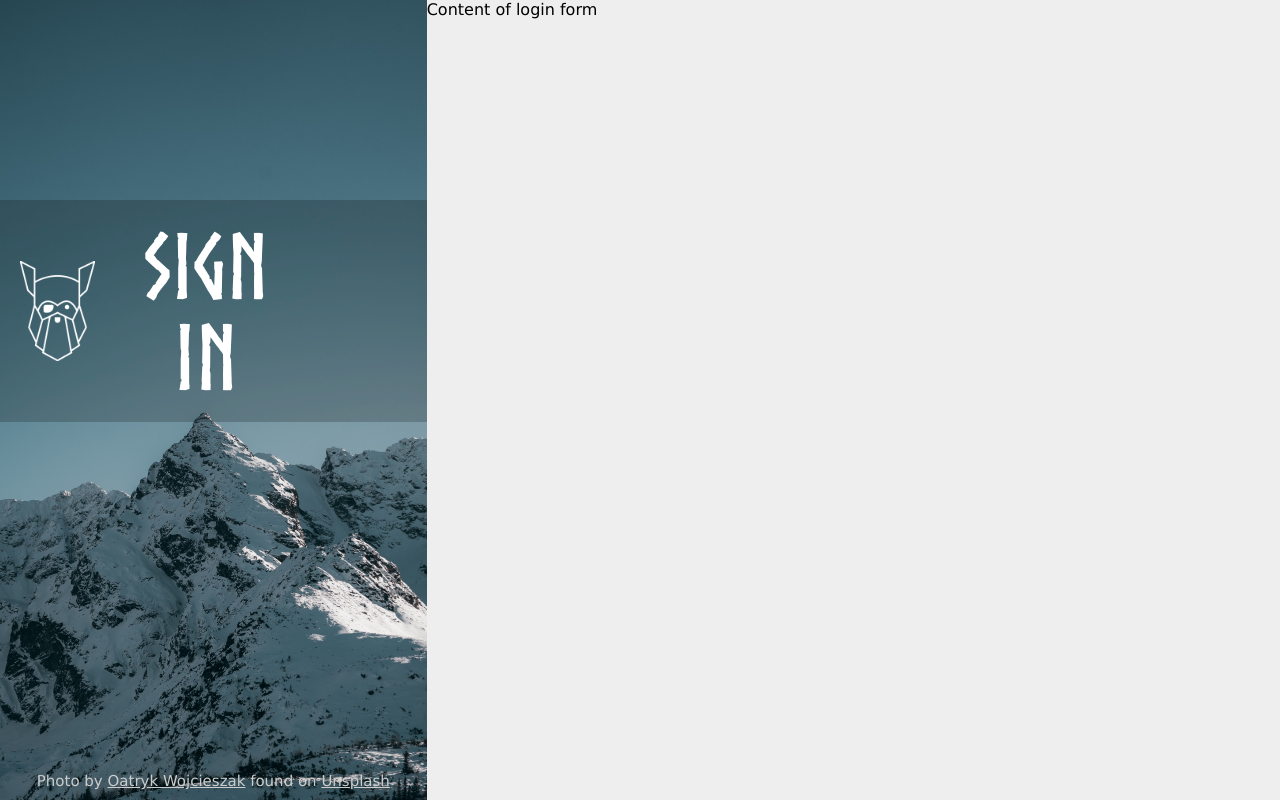
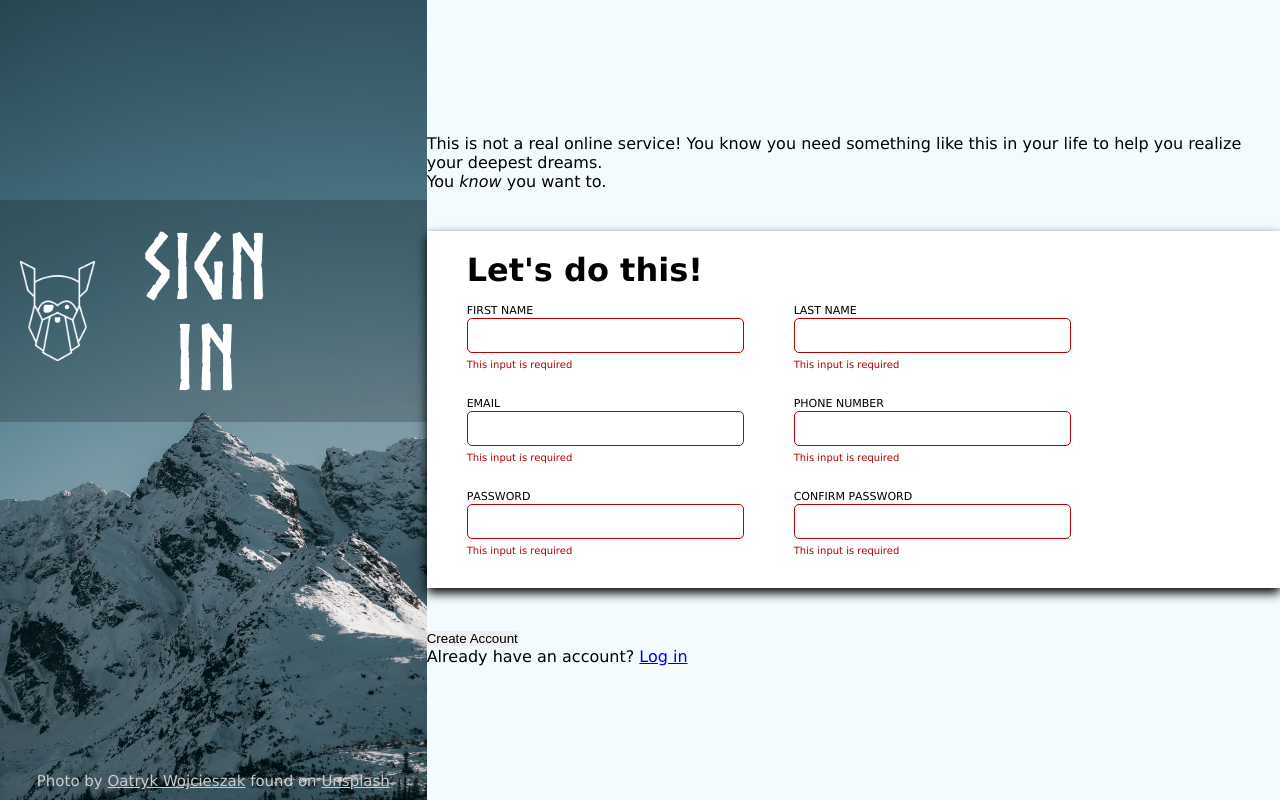
Before and after one commit to bjorn1213/odin-signup-form, a plain HTML site: page index.html in a window 1280 px wide. Drawn offline with Linux system fonts and the light colour scheme.

Commit message:
Set up initial look of sign up form

```diff
--- a/index.html
+++ b/index.html
@@ -1,5 +1,6 @@
 <!DOCTYPE html>
 <html lang="en">
+
 <head>
     <meta charset="UTF-8">
 
@@ -16,12 +17,67 @@
                 <img src="assets/odin-lined.png" alt="" height="100px">
                 <div class="title-text">Sign In</div>
             </div>
-            <div class="img-credits">Photo by <a href="https://unsplash.com/@patryk_wojcieszak?utm_source=unsplash&utm_medium=referral&utm_content=creditCopyText">Oatryk Wojcieszak</a> found on <a href="https://unsplash.com/photos/TLhUOzmd3JE">Unsplash</a></div>
+            <div class="img-credits">Photo by <a
+                    href="https://unsplash.com/@patryk_wojcieszak?utm_source=unsplash&utm_medium=referral&utm_content=creditCopyText">Oatryk
+                    Wojcieszak</a> found on <a href="https://unsplash.com/photos/TLhUOzmd3JE">Unsplash</a></div>
         </div>
         <div class="form-content">
-            Content of login form
+            <div class="intro-text">
+                <p>This is not a real online service! You know you need something like this in your life to help you
+                    realize your deepest dreams.</p>
+                <p>You <em>know</em> you want to.</p>
+            </div>
+            <div class="form-segment">
+                <h1>Let's do this!</h1>
+
+                <form action="#" method="get">
+                    <div class="form-wrapper">
+                        <div class="input-item">
+                            <label for="firstName">First Name</label>
+                            <input required type="text" name="firstName">
+                            <span></span>
+                        </div>
+
+                        <div class="input-item">
+                            <label for="lastName">Last Name</label>
+                            <input required type="text" name="lastName">
+                            <span></span>
+                        </div>
+
+                        <div class="input-item">
+                            <label for="userEmail">email</label>
+                            <input required type="email" name="userEmail">
+                            <span></span>
+                        </div>
+
+                        <div class="input-item">
+                            <label for="phoneNumber">Phone number</label>
+                            <input required type="tel" name="phoneNumber">
+                            <span></span>
+                        </div>
+
+                        <div class="input-item">
+                            <label for="password">Password</label>
+                            <input required type="password" name="password">
+                            <span></span>
+                        </div>
+
+                        <div class="input-item">
+                            <label for="passwordRepeat">Confirm Password</label>
+                            <input required type="password" name="passwordRepeat">
+                            <span></span>
+                        </div>
+
+                    </div>
+                </form>
+            </div>
+            <div class="form-footer">
+                <button>Create Account</button>
+                <p>Already have an account? <a href="#">Log in</a></p>
+            </div>
         </div>
     </div>
 
 </body>
+
 </html>
--- a/style.css
+++ b/style.css
@@ -7,6 +7,10 @@
     margin: 0;
     padding: 0;
     border: 0;
+}
+
+:root {
+    --invalid-color: #af0202;
 }
 
 html, body {
@@ -64,5 +68,56 @@ html, body {
 
 .form-content {
     flex: 2;
-    background-color: #eee;
+    background-color: #f4fbff;
+    display: flex;
+    flex-direction: column;
+    justify-content: center;
 }
+
+.form-segment {
+    background-color: #ffffff;
+    margin: 40px 0;
+    padding: 20px 40px;
+    box-shadow: 0 5px 10px black;
+}
+
+input {
+    border: 1px solid rgb(138, 138, 138);
+    border-radius: 5px;
+    font-size: 20px;
+    padding: 5px
+}
+
+input:invalid {
+    border: 1px solid var(--invalid-color);
+}
+
+input:invalid:focus {
+    outline: 1px solid var(--invalid-color);
+}
+
+input:invalid + span::after {
+    content: "This input is required";
+    /* display: block; */
+    font-size: 10px;
+    color: var(--invalid-color);
+    margin: 0;
+    padding: 0;
+}
+
+.input-item{
+    display: flex;
+    flex-direction: column;
+    margin: 10px 50px 10px 0;
+}
+
+.input-item > label {
+    font-variant-caps: all-small-caps;
+}
+
+.form-wrapper {
+    width: 80%;
+    max-width: 800px;
+    display: grid;
+    grid-template-columns: 1fr 1fr;
+}
```
